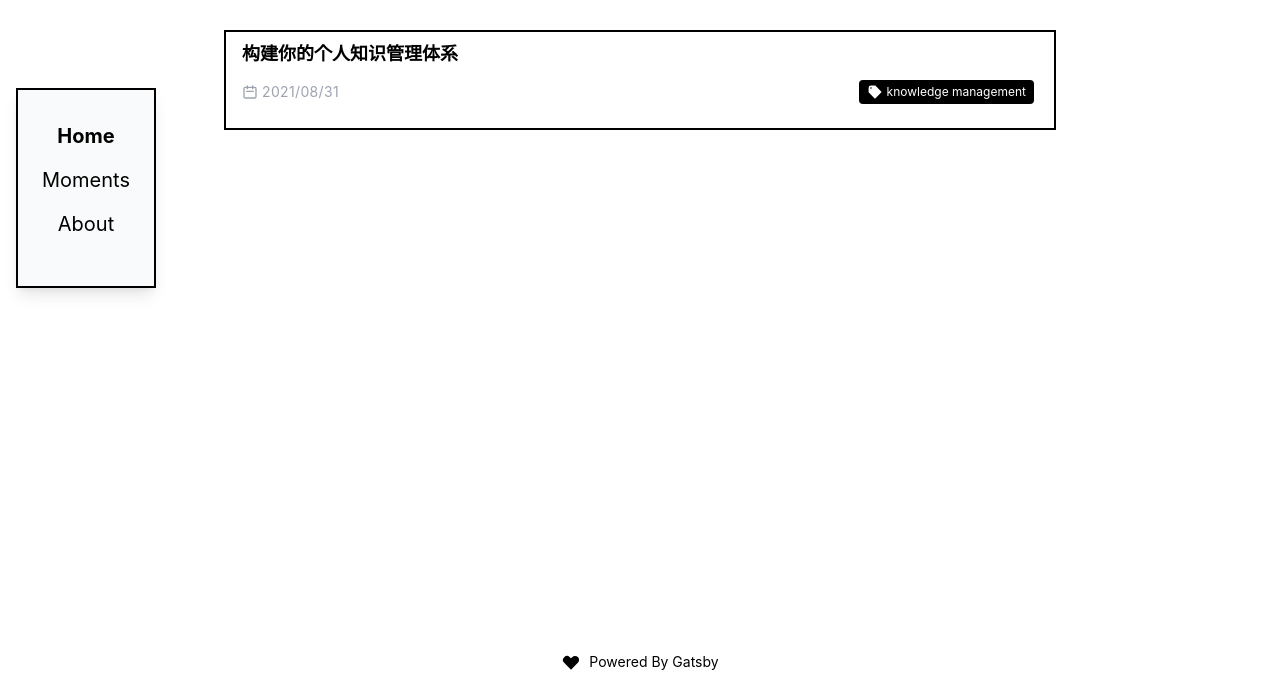
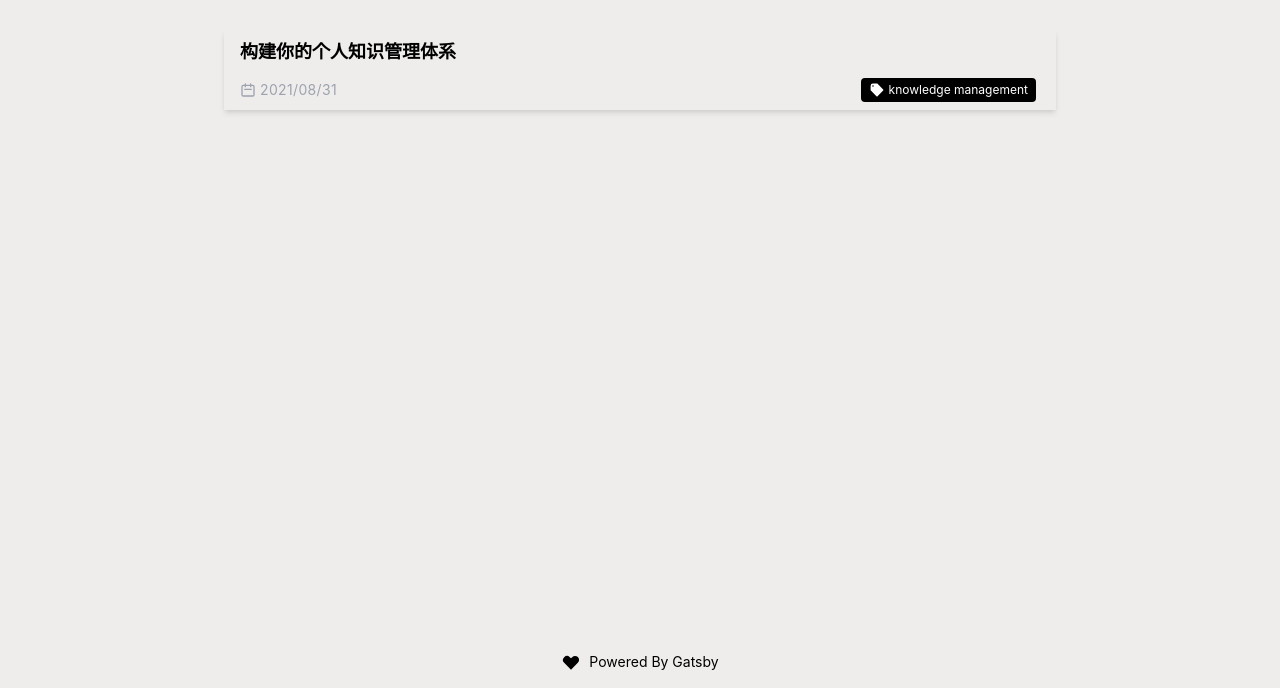
Before and after one commit to shikelong/DigitalGarden, a Gatsby site: page / in a window 1280 px wide. Shown: the part 112-800 px from the top of the page. Built offline with nearby package versions, Linux system fonts and the light colour scheme; Gatsby itself is replaced by a stand-in of ours.

Commit message:
temp upload change in remote machine

```diff
--- a/package.json
+++ b/package.json
@@ -8,8 +8,8 @@
     "gatsby"
   ],
   "scripts": {
-    "develop": "gatsby develop",
-    "start": "gatsby develop",
+    "develop": "gatsby develop -p 3400",
+    "start": "gatsby develop -p 3400",
     "build": "gatsby build",
     "serve": "gatsby serve",
     "clean": "gatsby clean",
--- a/src/layouts/Layout.tsx
+++ b/src/layouts/Layout.tsx
@@ -13,7 +13,8 @@ const Layout = (props: ILayoutProps) => {
 
   return (
     <section
-      className={`dark:bg-gray-800 min-h-screen w-screen p-4 bg-white dark:text-gray-50 text-black flex flex-col ${className}`}
+      style={{ backgroundColor: "rgb(239,237,235)" }}
+      className={`dark:bg-gray-800 min-h-screen w-screen p-4 dark:text-gray-50 text-black flex flex-col ${className}`}
     >
       {children}
     </section>
@@ -39,7 +40,8 @@ Layout.Footer = ({ children = null }) => {
 }
 
 Layout.Sidebar = ({ children = null, location }) => {
-  return children ?? <Nav location={location} />
+  // return children ?? <Nav location={location} />
+  return children ?? null
 }
 
 export default Layout
--- a/src/pages/index.tsx
+++ b/src/pages/index.tsx
@@ -12,9 +12,9 @@ const Posts = ({ data, location }) => {
       <Layout.Header location={location}></Layout.Header>
       <Layout.Sidebar location={location} />
       <Layout.Content>
-        <ul className="container max-w-4xl mx-auto border-2 border-black divide-y">
+        <ul className="container max-w-4xl mx-auto shadow-md border-indigo-50 border-black divide-y">
           {data.allMdx.nodes.map((post: Post, index) => (
-            <li key={index} className="py-2 px-4 mb-3 border-black">
+            <li key={index} className="py-2 pb-1 px-4 mb-2">
               <a href={`/${_.trim(post.slug, "/")}`}>
                 <h3 className="font-bold text-lg hover:text-purple-700 mb-2">
                   {post.frontmatter.title}
```
Also changed, not shown: 1 other file.
